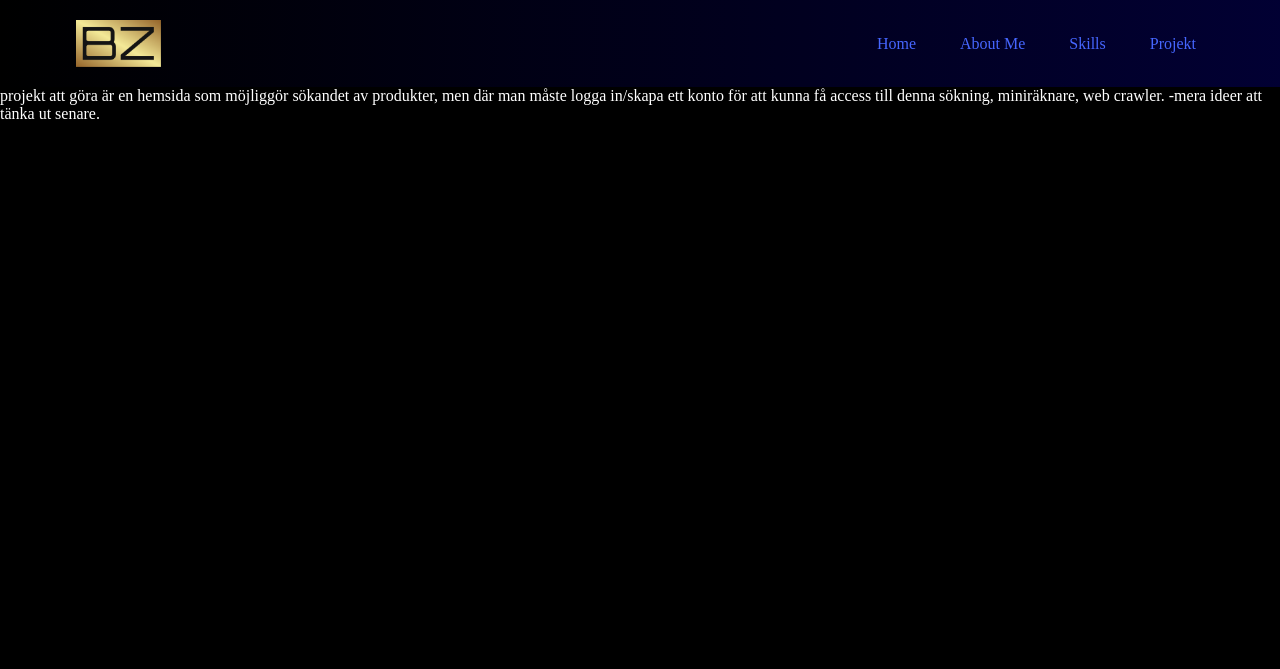
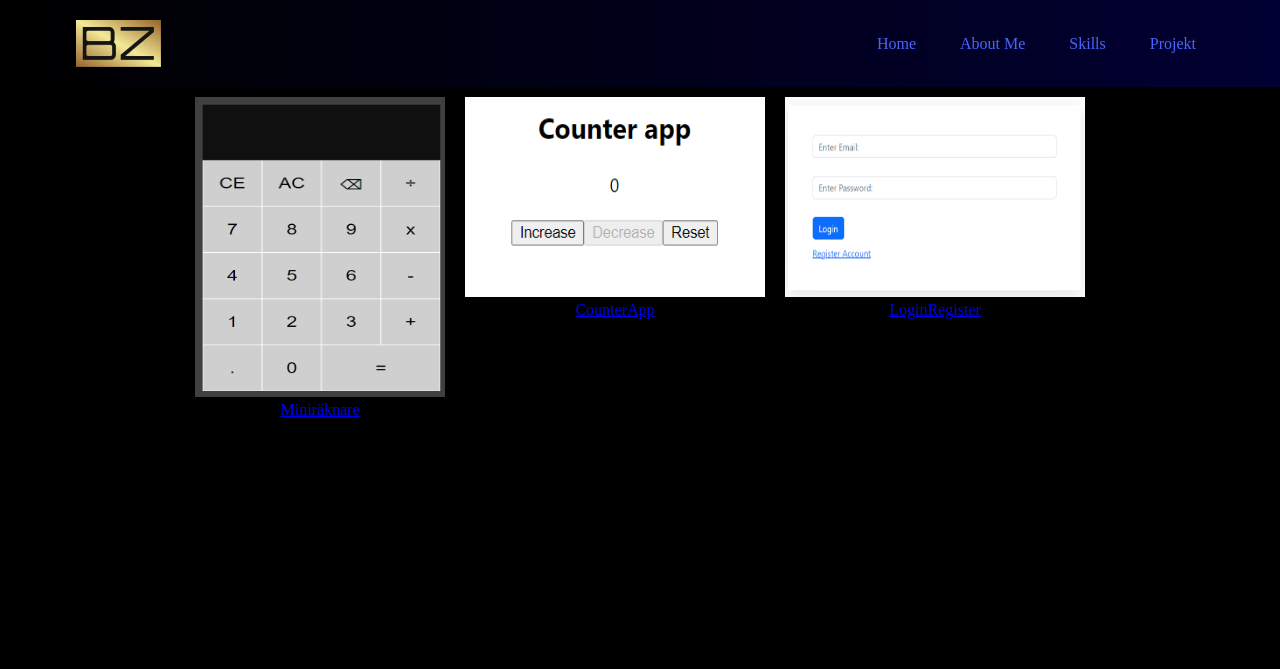
Before and after one commit to CodeWorks4me/Portfolio, a PHP site: page /Projekt.html in a window 1280 px wide. Shown: the top 669 px of the page. Run offline with PHP 8.4, Linux system fonts and the light colour scheme.

Commit message:
ändringar

```diff
--- a/Portfolio/Projekt.css
+++ b/Portfolio/Projekt.css
@@ -78,6 +78,44 @@ nav li a:hover {
     justify-content: center;
 }
 
+main{
+    display: flex;
+    justify-content: center;
+
+}
+
+.projekt1, .projekt2, .projekt3{
+    padding: 10px;
+    text-align: center;
+}
+
+.projekt1{
+    width: 250px;
+}
+
+.projekt1 img {
+    width: 250px;
+    height: 300px;
+}
+
+.projekt2{
+    width: 300px;
+}
+
+.projekt2 img {
+    width: 300px;
+    height: 200px;
+}
+
+.projekt3{
+    width: 300px;
+}
+
+.projekt3 img {
+    width: 300px;
+    height: 200px;
+}
+
 footer{
     margin-top: auto;
 
--- a/Portfolio/Projekt.html
+++ b/Portfolio/Projekt.html
@@ -55,11 +55,18 @@
 			</nav>
 		</header>
 		<main>
-			<p style="color:white">
-				projekt att göra är en hemsida som möjliggör sökandet av produkter,
-				men där man måste logga in/skapa ett konto för att kunna få access till denna sökning,
-				miniräknare, web crawler. -mera ideer att tänka ut senare.
-			</p>
+			<div class="projekt1">
+				<img src="Images/calculator.png" alt="calculator">
+				<a href="https://github.com/CodeWorks4me/Portfolio/tree/main/Portfolio/Projekt/Calculator">Miniräknare</a>
+			</div>
+			<div class="projekt2">
+				<img src="Images/counterapp.png" alt="counterapp">
+				<a href="https://github.com/CodeWorks4me/Portfolio/tree/main/Portfolio/Projekt/counter-app">CounterApp</a>
+			</div>
+			<div class="projekt3">
+				<img src="Images/account.png" alt="account">
+				<a href="https://github.com/CodeWorks4me/Portfolio/tree/main/Portfolio/Projekt/AccountRegAndLogIn">LoginRegister</a>
+			</div>
 		</main>
 		<footer>
 			<p class="first">
```
Also changed, not shown: Portfolio/Images/account.png (added), Portfolio/Images/calculator.png (added), Portfolio/Images/counterapp.png (added).
